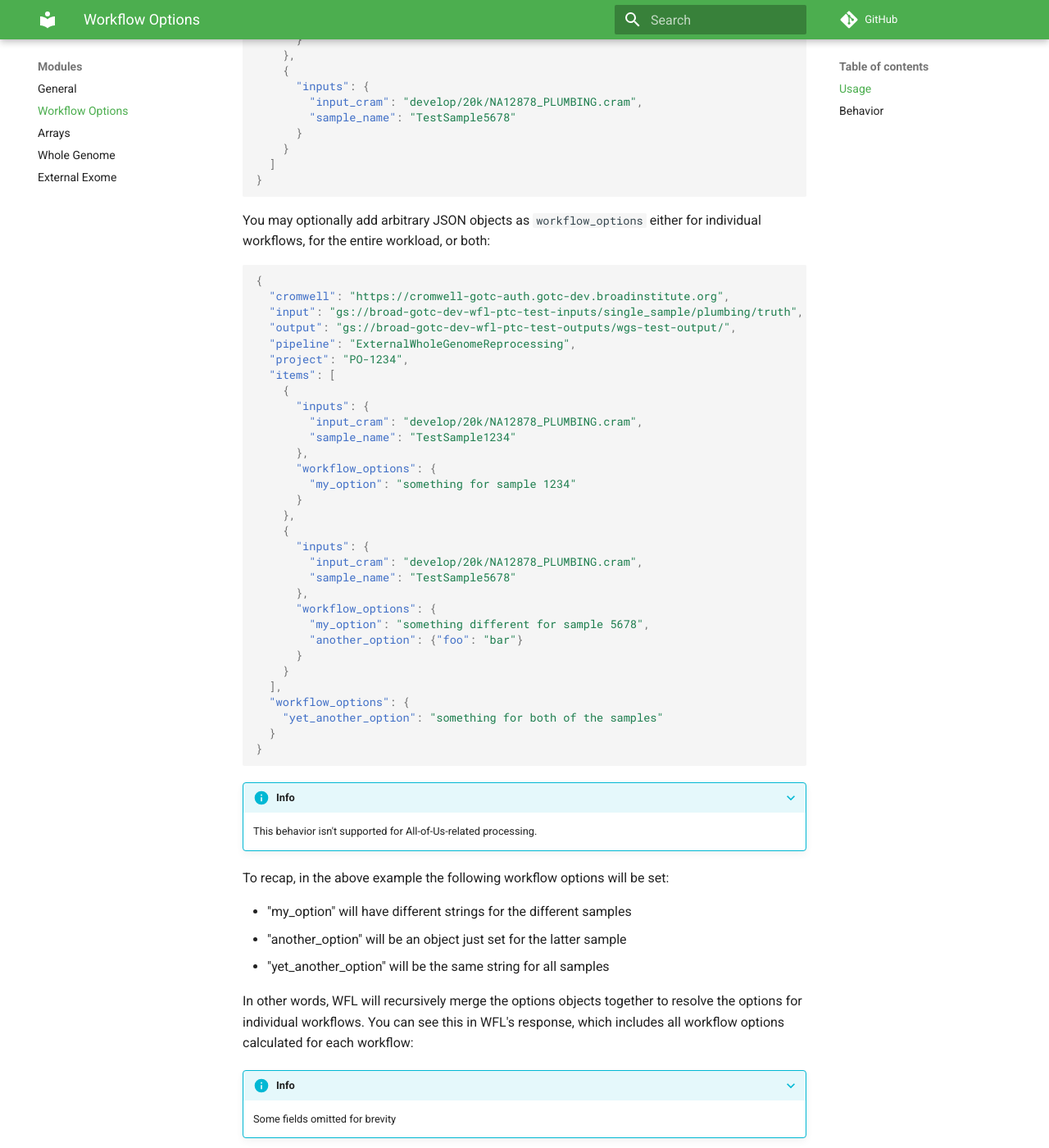
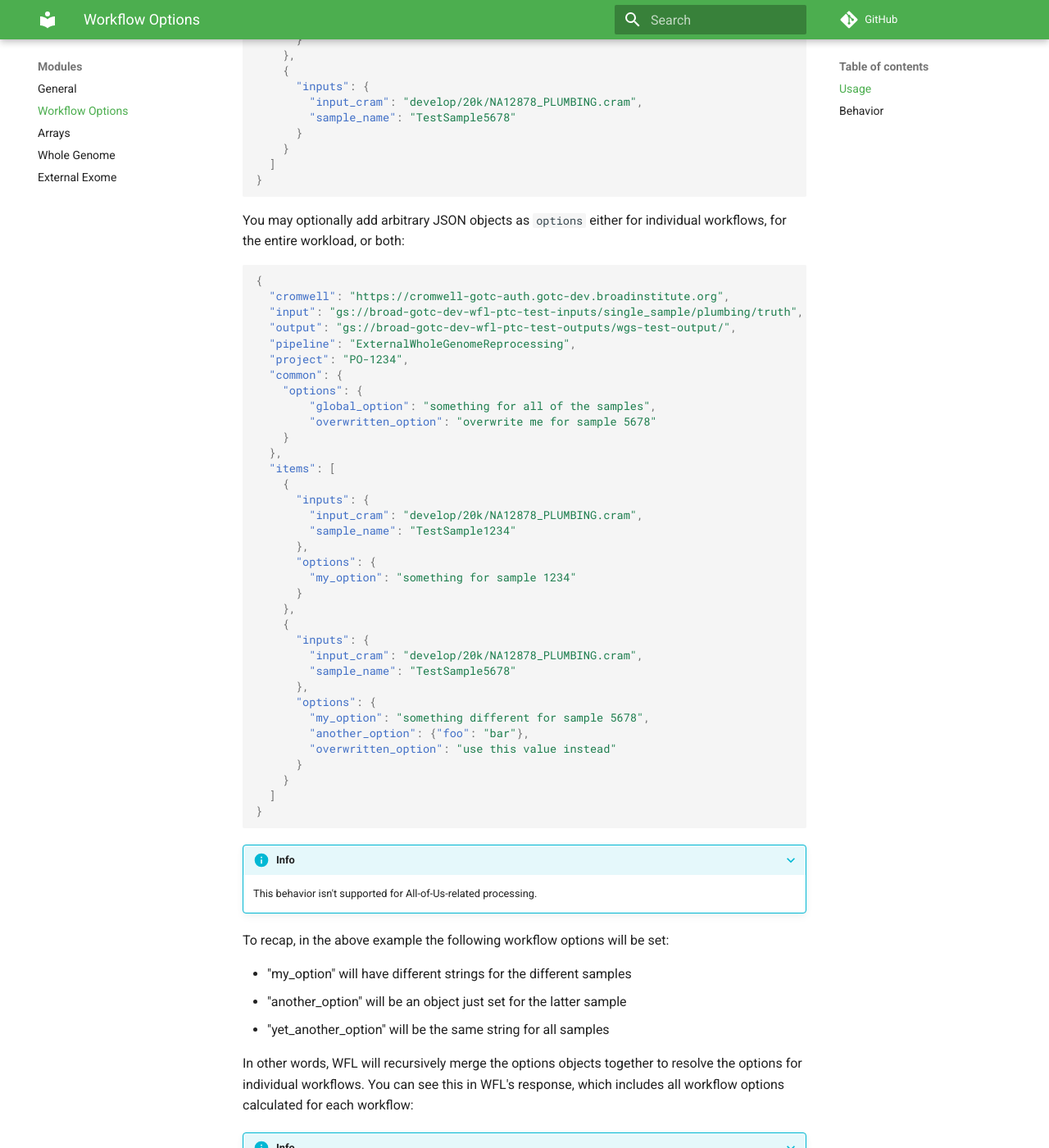
Before and after one commit to broadinstitute/wfl, an MkDocs documentation site: the page built from docs/md/workflow-options.md, in a window 1280 px wide and 1400 px high, scrolled down 881 px. Shown: the whole window at 82% size. Built offline with MkDocs 1.6.1 and Material for MkDocs 9.7.7, drawn with Linux system fonts in a browser that asks for light colours; comment, search, counter and statistics services are not loaded; some of the changed text lies outside the part shown.

Commit message:
update docs for wgs + `common` block changes

````diff
--- a/docs/md/workflow-options.md
+++ b/docs/md/workflow-options.md
@@ -14,7 +14,7 @@
 ## Usage
 
 !!! info "Summary"
-    - Workflow options are an arbitrary JSON object stored in a key of `workflow_options`
+    - Workflow options are an arbitrary JSON object stored in a key of `options`
     - Can be provided either per-workflow or for an entire workload (or both)
     - Optional when you make requests but will always be included in WFL's responses
 
@@ -44,7 +44,7 @@ Suppose the following valid workload request that you might `POST` to `/create`
 }
 ```
 
-You may optionally add arbitrary JSON objects as `workflow_options` either for individual
+You may optionally add arbitrary JSON objects as `options` either for individual
 workflows, for the entire workload, or both:
 
 ```json
@@ -54,13 +54,19 @@ workflows, for the entire workload, or both:
   "output": "gs://broad-gotc-dev-wfl-ptc-test-outputs/wgs-test-output/",
   "pipeline": "ExternalWholeGenomeReprocessing",
   "project": "PO-1234",
+  "common": {
+    "options": {
+        "global_option": "something for all of the samples",
+        "overwritten_option": "overwrite me for sample 5678"
+    }
+  },
   "items": [
     {
       "inputs": {
         "input_cram": "develop/20k/NA12878_PLUMBING.cram",
         "sample_name": "TestSample1234"
       },
-      "workflow_options": {
+      "options": {
         "my_option": "something for sample 1234"
       }
     },
@@ -69,15 +75,13 @@ workflows, for the entire workload, or both:
         "input_cram": "develop/20k/NA12878_PLUMBING.cram",
         "sample_name": "TestSample5678"
       },
-      "workflow_options": {
+      "options": {
         "my_option": "something different for sample 5678",
-        "another_option": {"foo": "bar"}
+        "another_option": {"foo": "bar"},
+        "overwritten_option": "use this value instead"
       }
     }
-  ],
-  "workflow_options": {
-    "yet_another_option": "something for both of the samples"
-  }
+  ]
 }
 ```
 
@@ -108,7 +112,7 @@ response, which includes all workflow options calculated for each workflow:
         "input_cram": "develop/20k/NA12878_PLUMBING.cram",
         "sample_name": "TestSample1234"
       },
-      "workflow_options": {
+      "options": {
         "my_option": "something for sample 1234",
         "yet_another_option": "something for both of the samples"
       }
@@ -119,7 +123,7 @@ response, which includes all workflow options calculated for each workflow:
         "input_cram": "develop/20k/NA12878_PLUMBING.cram",
         "sample_name": "TestSample5678"
       },
-      "workflow_options": {
+      "options": {
         "my_option": "something different for sample 5678",
         "another_option": {"foo": "bar"},
         "yet_another_option": "something for both of the samples"
@@ -143,7 +147,7 @@ lower ones.
 ![](./assets/option-precedence.svg)
 
 The green "sources" are where you may optionally provide configuration
-via `workflow_options`, the white "sources" are where WFL may create and
+via `options`, the white "sources" are where WFL may create and
 supply options by default, and the gray "sources" are outside of WFL's
 visibility but can still affect the result.
 
````
Also changed, not shown: docs/md/dev-wgs.md (+7 -1 lines), docs/md/external-exome-reprocessing.md (+44 -36 lines).
